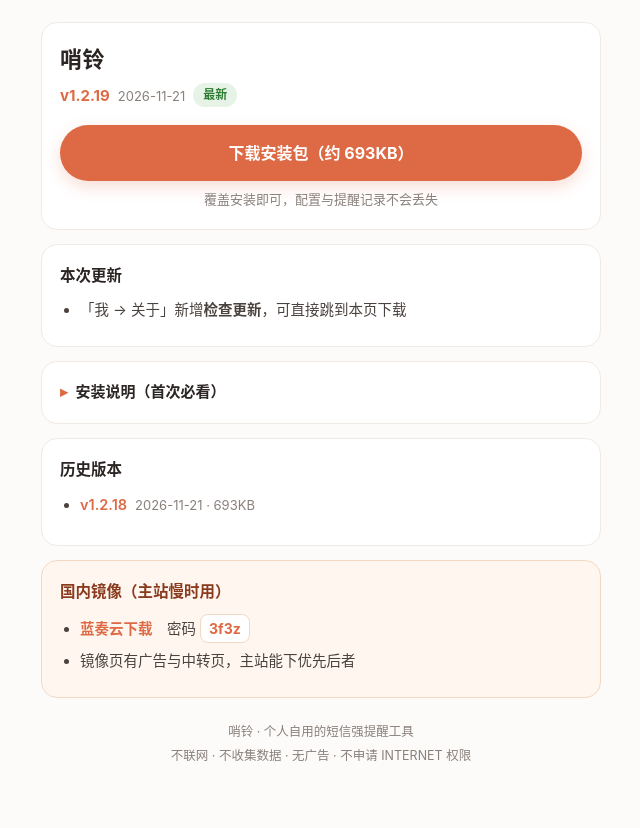
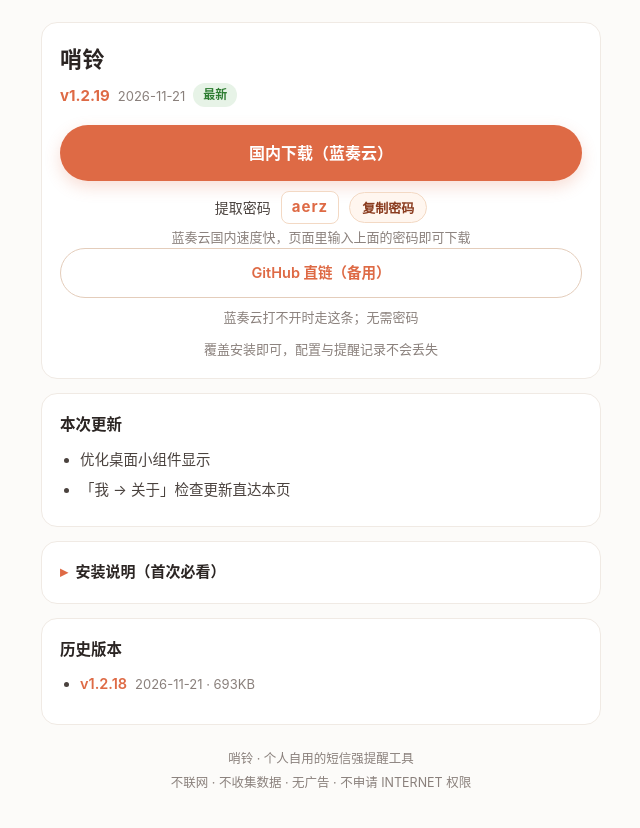
Before and after one commit to doutzen-dai/shaoling, a plain HTML site: page index.html in a window 1280 px wide. Shown: the whole page, without its empty margins (319-959 px from the left). Drawn offline with Linux system fonts and the light colour scheme.

Commit message:
1.修复固件无法下载的问题

```diff
--- a/index.html
+++ b/index.html
@@ -5,28 +5,28 @@
 <meta name="viewport" content="width=device-width, initial-scale=1">
 <title>哨铃 · 下载与更新</title>
 <style>
-  :root{
-    --bg:#FCFBF9; --card:#fff; --line:#F0EAE4; --accent:#DE6A45;
-    --text:#2B2523; --muted:#8A807C; --warm:#FFF6EF; --warmline:#F3D9C4;
-  }
+  :root{--bg:#FCFBF9;--card:#fff;--line:#F0EAE4;--accent:#DE6A45;--text:#2B2523;--muted:#8A807C;--warm:#FFF6EF;--warmline:#F3D9C4}
   *{box-sizing:border-box}
-  body{
-    margin:0;padding:22px 16px 40px;background:var(--bg);color:var(--text);
-    font:16px/1.65 -apple-system,BlinkMacSystemFont,"PingFang SC","Noto Sans CJK SC","Microsoft YaHei",sans-serif;
-    -webkit-font-smoothing:antialiased;
-  }
-  .wrap{max-width:560px;margin:0 auto}
-  .card{background:var(--card);border:1px solid var(--line);border-radius:16px;padding:18px 18px;margin-bottom:14px}
+  html,body{max-width:100%;overflow-x:hidden}
+  body{margin:0;padding:22px 16px 40px;background:var(--bg);color:var(--text);
+       font:16px/1.65 -apple-system,BlinkMacSystemFont,"PingFang SC","Noto Sans CJK SC","Microsoft YaHei",sans-serif;
+       -webkit-font-smoothing:antialiased}
+  .wrap{max-width:560px;width:100%;margin:0 auto}
+  .card{background:var(--card);border:1px solid var(--line);border-radius:16px;padding:18px;margin-bottom:14px}
   h1{font-size:22px;margin:0 0 4px;letter-spacing:.5px}
   .ver{color:var(--accent);font-weight:700;font-size:15px;margin:6px 0 0}
   .date{color:var(--muted);font-size:13px;font-weight:400;margin-left:8px}
-  .btn{
-    display:block;text-align:center;text-decoration:none;color:#fff;background:var(--accent);
-    padding:15px;border-radius:28px;font-weight:700;font-size:16px;margin:16px 0 8px;
-    box-shadow:0 6px 16px rgba(222,106,69,.22);
-  }
-  .btn:active{transform:translateY(1px)}
-  .hint{color:var(--muted);font-size:13px;text-align:center}
+  .btn{display:block;text-align:center;text-decoration:none;color:#fff;background:var(--accent);
+       padding:15px;border-radius:28px;font-weight:700;font-size:16px;margin:16px 0 10px;
+       box-shadow:0 6px 16px rgba(222,106,69,.22)}
+  .btn2{display:block;text-align:center;text-decoration:none;color:var(--accent);background:#fff;
+       border:1px solid #E4CDBB;padding:12px;border-radius:26px;font-weight:600;font-size:14.5px;margin:0 0 8px}
+  .pwd{display:flex;align-items:center;justify-content:center;gap:10px;margin:10px 0 2px;font-size:14px;color:#4A423E}
+  .kbd{display:inline-block;background:#fff;border:1px solid var(--warmline);border-radius:8px;
+       padding:3px 10px;font-weight:700;color:var(--accent);font-size:15px;letter-spacing:1px}
+  .copy{border:0;background:var(--warm);border:1px solid var(--warmline);color:#8A3B1E;font-size:13px;
+        padding:5px 12px;border-radius:16px;font-weight:600}
+  .hint{color:var(--muted);font-size:13px;text-align:center;line-height:1.7}
   h2{font-size:15.5px;margin:0 0 10px;font-weight:700}
   ul{margin:0;padding-left:20px}
   li{margin:6px 0;font-size:14.5px;color:#4A423E}
@@ -37,42 +37,42 @@
   .old a{color:var(--accent);text-decoration:none;font-weight:600}
   .old span{color:var(--muted);font-size:13px;margin-left:8px}
   .old li{margin:10px 0}
-  .warm{background:var(--warm);border-color:var(--warmline)}
-  .warm h2{color:#8A3B1E}
-  .mirror a{color:var(--accent);font-weight:600;text-decoration:none}
-  .kbd{display:inline-block;background:#fff;border:1px solid var(--warmline);
-       border-radius:8px;padding:2px 8px;font-weight:700;color:var(--accent);font-size:14px}
   .foot{text-align:center;color:var(--muted);font-size:12.5px;margin-top:22px;line-height:1.9}
-  .tag{display:inline-block;background:#E7F3E7;color:#2E7D32;font-size:12px;
-       padding:2px 10px;border-radius:20px;margin-left:8px;vertical-align:2px}
+  .tag{display:inline-block;background:#E7F3E7;color:#2E7D32;font-size:12px;padding:2px 10px;border-radius:20px;margin-left:8px;vertical-align:2px}
 </style>
 </head>
 <body>
 <div class="wrap">
 
-  <!-- ============ 最新版本 ============ -->
   <div class="card">
     <h1>哨铃</h1>
     <div class="ver">v1.2.19<span class="date">2026-11-21</span><span class="tag">最新</span></div>
-    <a class="btn" href="shaoling-v1.2.19.apk" download>下载安装包（约 693KB）</a>
-    <div class="hint">覆盖安装即可，配置与提醒记录不会丢失</div>
+
+    <a class="btn" href="https://wwbfj.lanzouw.com/b01i618b5c" target="_blank" rel="noopener">国内下载（蓝奏云）</a>
+    <div class="pwd">提取密码 <span class="kbd" id="pw">aerz</span>
+      <button class="copy" onclick="cp()">复制密码</button>
+    </div>
+    <div class="hint">蓝奏云国内速度快，页面里输入上面的密码即可下载</div>
+
+    <a class="btn2" href="shaoling-v1.2.19.apk" download>GitHub 直链（备用）</a>
+    <div class="hint">蓝奏云打不开时走这条；无需密码</div>
+    <div class="hint" style="margin-top:10px">覆盖安装即可，配置与提醒记录不会丢失</div>
   </div>
 
-  <!-- ============ 本次更新 ============ -->
   <div class="card">
     <h2>本次更新</h2>
     <ul>
-      <li>「我 → 关于」新增<b>检查更新</b>，可直接跳到本页下载</li>
+      <li>优化桌面小组件显示</li>
+      <li>「我 → 关于」检查更新直达本页</li>
     </ul>
   </div>
 
-  <!-- ============ 安装说明 ============ -->
   <div class="card">
     <details>
       <summary>安装说明（首次必看）</summary>
       <ul>
-        <li>用手机浏览器下载，微信内点链接会被拦，请复制到浏览器打开</li>
-        <li>下载完成后点安装，系统提示「未知来源」时选择允许</li>
+        <li>用手机浏览器打开，微信内点链接会被拦，请复制到浏览器</li>
+        <li>下载完成后点安装，提示「未知来源」时选择允许</li>
         <li><b>不要先卸载旧版</b>，直接覆盖安装，数据才会保留</li>
         <li>装好打开 App →「我」页确认 5 项权限仍是「已授权」</li>
         <li>如果桌面小组件尺寸没变，删掉重新拖一个</li>
@@ -80,20 +80,10 @@
     </details>
   </div>
 
-  <!-- ============ 历史版本 ============ -->
   <div class="card old">
     <h2>历史版本</h2>
     <ul>
       <li><a href="shaoling-v1.2.18.apk" download>v1.2.18</a><span>2026-11-21 · 693KB</span></li>
-    </ul>
-  </div>
-
-  <!-- ============ 国内镜像 ============ -->
-  <div class="card warm mirror">
-    <h2>国内镜像（主站慢时用）</h2>
-    <ul>
-      <li><a href="https://wwbfj.lanzouw.com/iCZTm4gvtvcj" target="_blank" rel="noopener">蓝奏云下载</a>　密码 <span class="kbd">3f3z</span></li>
-      <li>镜像页有广告与中转页，主站能下优先后者</li>
     </ul>
   </div>
 
@@ -102,5 +92,19 @@
     不联网 · 不收集数据 · 无广告 · 不申请 INTERNET 权限
   </div>
 </div>
+<script>
+function cp(){
+  var t='aerz';
+  if(navigator.clipboard&&navigator.clipboard.writeText){
+    navigator.clipboard.writeText(t).then(function(){
+      var b=document.querySelector('.copy');b.textContent='已复制';
+      setTimeout(function(){b.textContent='复制密码';},1500);
+    });
+  }else{
+    var i=document.createElement('textarea');i.value=t;document.body.appendChild(i);
+    i.select();try{document.execCommand('copy');}catch(e){}document.body.removeChild(i);
+  }
+}
+</script>
 </body>
 </html>
```
Also changed, not shown: 下载地址-1.png (added), 下载地址-2.png (added), 哨铃.png (added), 4 other files.
